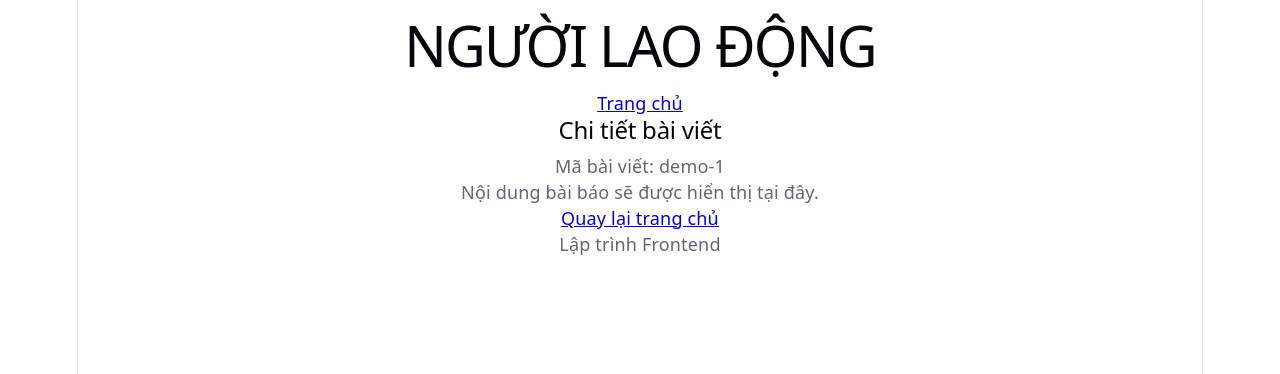
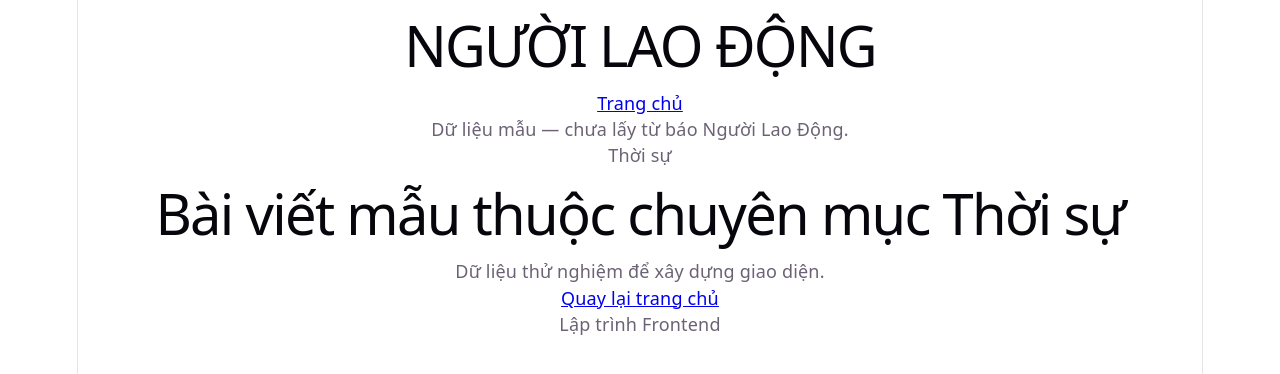
Before and after one commit to danghau2512/nguoi-lao-dong-news, a React (Vite) app: page /bai-viet/demo-1 in a window 1280 px wide. Shown: the top 374 px of the page. Built offline with nearby package versions, Linux system fonts and the light colour scheme.

Commit message:
Hiển thị metadata bài viết từ dữ liệu mẫu

```diff
--- a/src/pages/ArticlePage.tsx
+++ b/src/pages/ArticlePage.tsx
@@ -1,13 +1,45 @@
 import { Link, useParams } from 'react-router-dom'
+import {mockNews} from "../data/mockNews.ts";
+import { categories } from '../constants/categories'
 
 export default function ArticlePage() {
     const { id } = useParams<{ id: string }>()
 
+    const article = mockNews.find(item => item.id === id)
+
+    if (!article) {
+        return (
+            <section className={`article-page`}>
+                <h2>Không tìm thấy bài viết</h2>
+                <p>Bài viết không có trong dữ liệu mẫu hiện tại.</p>
+                <Link to="/">Quay lại trang chủ</Link>
+            </section>
+        )
+    }
+
+    const category = categories.find(
+        (item) => item.slug === article.categorySlug
+    )
+
     return (
-        <article>
-            <h2>Chi tiết bài viết</h2>
-            <p>Mã bài viết: {id}</p>
-            <p>Nội dung bài báo sẽ được hiển thị tại đây.</p>
+        <article className="article-page">
+            <header className="article-page__header">
+                <p className="article-page__notice">
+                    Dữ liệu mẫu — chưa lấy từ báo Người Lao Động.
+                </p>
+
+                <p className="article-page__category">
+                    {category?.name ?? 'Chưa có chuyên mục'}
+                </p>
+
+                <h1 className="article-page__title">
+                    {article.title}
+                </h1>
+
+                <p className="article-page__description">
+                    {article.description}
+                </p>
+            </header>
 
             <Link to="/">Quay lại trang chủ</Link>
         </article>
```
